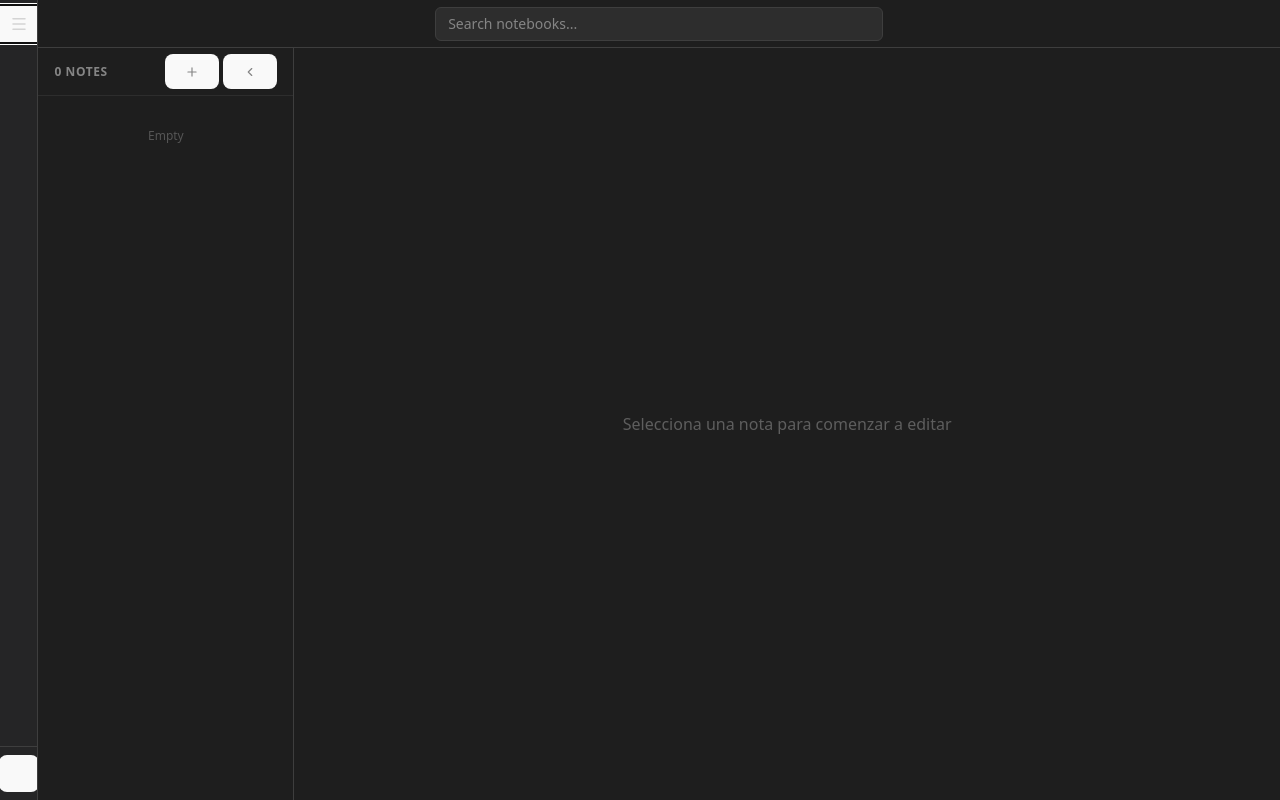
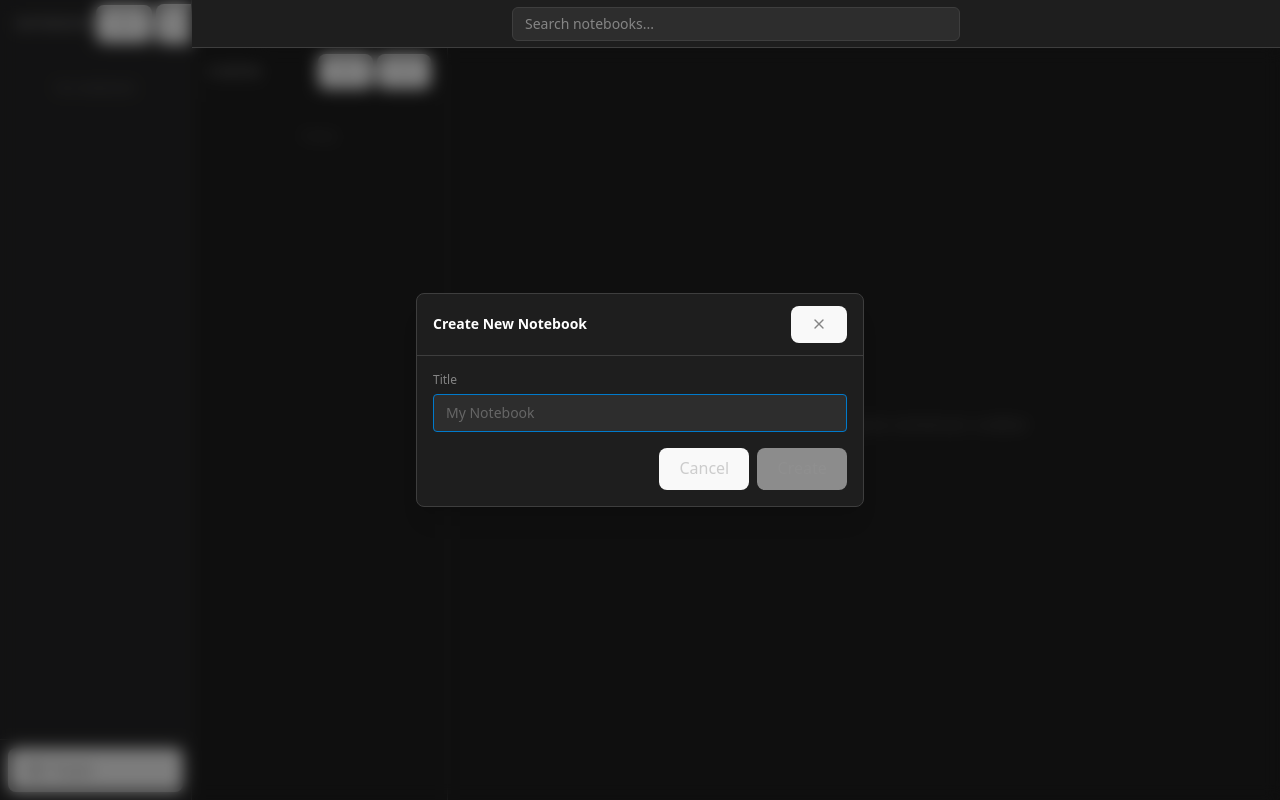
Before and after one commit to LuisRodriguez27/notex, a React (Vite) app in the folder renderer/: page / in a window 1280 px wide. Both pictures are taken after a click on the button 149 px from the left and 24 px from the top of the page. Built offline with nearby package versions, Linux system fonts and the light colour scheme.

Commit message:
feat: create notebooks and notes b&f

```diff
--- a/renderer/src/components/layout/MainLayout.tsx
+++ b/renderer/src/components/layout/MainLayout.tsx
@@ -10,7 +10,7 @@ export const MainLayout = ({ children }: { children: ReactNode }) => {
     <div className="flex h-screen w-screen bg-[#1e1e1e] text-[#d4d4d4] overflow-hidden font-sans">
       {/* Sidebar 1: Notebooks */}
       <aside
-        className={`${expandSidebarOne ? 'w-[15vw] min-w-[15vw]' : 'w-[3vw] min-w-[3vw]'} bg-[#252526] border-r border-[#3e3e3e] flex flex-col transition-all duration-300 ease-in-out z-20 overflow-hidden relative`}
+        className={`${expandSidebarOne ? 'w-[15vw] min-w-[15vw]' : 'w-[4vw] min-w-[4vw]'} bg-[#252526] border-r border-[#3e3e3e] flex flex-col transition-all duration-300 ease-in-out z-20 overflow-hidden relative`}
       >
         <SidebarOne isExpanded={expandSidebarOne} onToggle={() => setExpandSidebarOne(!expandSidebarOne)} />
       </aside>
@@ -34,7 +34,7 @@ export const MainLayout = ({ children }: { children: ReactNode }) => {
         <div className="flex-1 flex overflow-hidden relative">
           {/* Sidebar 2: Notes List */}
           <aside
-            className={`${expandSidebarTwo ? 'w-[20vw] min-w-[20vw]' : 'w-[3vw] min-w-[3vw]'} bg-[#1e1e1e] border-r border-[#3e3e3e] flex flex-col transition-all duration-300 ease-in-out z-10 overflow-hidden relative`}
+            className={`${expandSidebarTwo ? 'w-[20vw] min-w-[20vw]' : 'w-[4vw] min-w-[4vw]'} bg-[#1e1e1e] border-r border-[#3e3e3e] flex flex-col transition-all duration-300 ease-in-out z-10 overflow-hidden relative`}
           >
             <SidebarTwo isExpanded={expandSidebarTwo} onToggle={() => setExpandSidebarTwo(!expandSidebarTwo)} />
           </aside>
--- a/renderer/src/features/sidebar/SidebarOne.tsx
+++ b/renderer/src/features/sidebar/SidebarOne.tsx
@@ -1,6 +1,8 @@
-import { useEffect } from 'react';
+import { useEffect, useState } from 'react';
 import { useAppContext } from '@/context/AppContext';
-import { Menu, Book, Trash2 } from 'lucide-react';
+import { Menu, Book, Trash2, Plus } from 'lucide-react';
+import { NotebooksApiService } from '@/api/NotebokApiService';
+import { CreateDialog } from './components/CreateDialog';
 
 interface SidebarOneProps {
 	isExpanded: boolean;
@@ -9,17 +11,46 @@ interface SidebarOneProps {
 
 export const SidebarOne = ({ isExpanded, onToggle }: SidebarOneProps) => {
 	const { notebooks, selectedNotebookId, setSelectedNotebookId, refreshNotebooks } = useAppContext();
+	const [isCreateDialogOpen, setIsCreateDialogOpen] = useState(false);
 
 	useEffect(() => {
 		refreshNotebooks();
 	}, []);
 
+	const handleCreateNotebook = async (title: string) => {
+		await NotebooksApiService.createNotebook({ name: title });
+		await refreshNotebooks();
+	};
+
 	return (
 		<div className="w-full h-full flex flex-col relative">
+			{/* Create Dialog */}
+			<CreateDialog
+				isOpen={isCreateDialogOpen}
+				onClose={() => setIsCreateDialogOpen(false)}
+				onCreate={handleCreateNotebook}
+				title="Create New Notebook"
+				placeholder="My Notebook"
+			/>
+
 			{/* Header / Toggle */}
-			<div className={`flex items-center px-3 py-3 h-12 ${isExpanded ? 'justify-between' : 'justify-center'}`}>
+			<div className={`flex items-center h-12 ${isExpanded ? 'justify-between px-3' : 'justify-center'}`}>
 				{isExpanded && (
 					<span className="font-semibold text-xs text-[#858585] uppercase tracking-wider pl-1">Notebooks</span>
+				)}
+
+				<div className={`flex items-center ${isExpanded ? 'gap-1' : ''}`}>
+					{isExpanded && (
+						<button
+							onClick={(e) => {
+								e.stopPropagation();
+								setIsCreateDialogOpen(true);
+							}}
+							className="p-1.5 hover:bg-[#3e3e3e] rounded text-[#858585] hover:text-white transition-colors"
+							title="Create Notebook"
+						>
+							<Plus size={16} />
+						</button>
 					)}
 					<button
 						onClick={onToggle}
@@ -28,14 +59,16 @@ export const SidebarOne = ({ isExpanded, onToggle }: SidebarOneProps) => {
 						<Menu size={18} strokeWidth={2} />
 					</button>
 				</div>
+			</div>
+
 
 			{/* List */}
-			<div className="flex-1 overflow-y-auto px-2 py-2">
+			<div className={`flex-1 overflow-y-auto ${!isExpanded && 'px-2'}`}>
 				{notebooks.map(nb => (
 					<div
 						key={nb.id}
 						onClick={() => setSelectedNotebookId(nb.id)}
-						className={`flex items-center gap-2 py-2 rounded-md text-sm cursor-pointer transition-colors mb-0.5 ${selectedNotebookId === nb.id ? 'bg-[#37373d] text-white' : 'text-[#cccccc] hover:bg-[#2d2d2e]'} ${isExpanded ? 'px-3 justify-start' : 'px-0 justify-center'}`}
+						className={`flex items-center gap-2 py-3 border-b border-[#2d2d2d] text-sm cursor-pointer transition-colors ${selectedNotebookId === nb.id ? 'bg-[#37373d] text-white' : 'text-[#cccccc] hover:bg-[#2d2d2e]'} ${isExpanded ? 'px-4 justify-start' : 'justify-center'}`}
 						title={!isExpanded ? nb.name : ''}
 					>
 						<Book size={16} className="shrink-0 opacity-70" />
@@ -43,7 +76,9 @@ export const SidebarOne = ({ isExpanded, onToggle }: SidebarOneProps) => {
 					</div>
 				))}
 				{notebooks.length === 0 && (
-					<div className="text-xs text-[#666] text-center mt-4">{isExpanded ? 'No notebooks' : ''}</div>
+					<div className={`text-[#666] text-center ${isExpanded ? 'p-8 text-xs' : 'pt-4'}`}>
+						{isExpanded ? 'No notebooks' : ''}
+					</div>
 				)}
 			</div>
 
--- a/renderer/src/features/sidebar/SidebarTwo.tsx
+++ b/renderer/src/features/sidebar/SidebarTwo.tsx
@@ -1,7 +1,9 @@
 import { useEffect, useState } from 'react';
 import { useAppContext } from '@/context/AppContext';
 import { type Note } from '@/shared/types';
-import { ChevronLeft, ChevronRight, Plus } from 'lucide-react';
+import { ChevronLeft, ChevronRight, Plus, FileText } from 'lucide-react';
+import { CreateDialog } from './components/CreateDialog';
+import { NotesApiService } from '@/api/NotesApiService';
 // Note: We need api to fetch notes specifically if not already in context.
 // Assuming Context 'notebooks' might not have up-to-date notes if managed separately,
 // but currently getAllNotebooks returns everything.
@@ -13,8 +15,9 @@ interface SidebarTwoProps {
 }
 
 export const SidebarTwo = ({ isExpanded, onToggle }: SidebarTwoProps) => {
-	const { selectedNotebookId, notebooks, setSelectedNoteId } = useAppContext();
+	const { selectedNotebookId, notebooks, selectedNoteId, setSelectedNoteId, refreshNotebooks } = useAppContext();
 	const [notes, setNotes] = useState<Note[]>([]);
+	const [isCreateDialogOpen, setIsCreateDialogOpen] = useState(false);
 
 	useEffect(() => {
 		if (selectedNotebookId) {
@@ -29,31 +32,41 @@ export const SidebarTwo = ({ isExpanded, onToggle }: SidebarTwoProps) => {
 			setNotes([]);
 		}
 	}, [selectedNotebookId, notebooks]);
-
-	if (!isExpanded) {
-		return (
-			<div className="w-full h-full flex flex-col items-center py-2 bg-[#1e1e1e]">
-				<button
-					onClick={onToggle}
-					className="p-1.5 hover:bg-[#3e3e3e] rounded text-[#858585] hover:text-[#d4d4d4] transition-colors"
-					title="Expand Notes"
-				>
-					<ChevronRight size={16} />
-				</button>
-			</div>
-		)
-	}
+	const handleCreateNote = async (title: string) => {
+		if (!selectedNotebookId) return;
+		await NotesApiService.createNote({
+			title,
+			content: {},
+			notebookId: selectedNotebookId
+		});
+		await refreshNotebooks(); // This should update the notes list via the effect
+	};
 
 	return (
 		<div className="flex flex-col h-full bg-[#1e1e1e] relative">
+			<CreateDialog
+				isOpen={isCreateDialogOpen}
+				onClose={() => setIsCreateDialogOpen(false)}
+				onCreate={handleCreateNote}
+				title="Create New Note"
+				placeholder="My New Note"
+			/>
+
 			{/* Header */}
-			<div className="flex items-center justify-between px-4 py-3 border-b border-[#2d2d2d] h-12">
+			<div className={`flex items-center h-12 border-b border-[#2d2d2d] ${isExpanded ? 'justify-between px-4' : 'justify-center'}`}>
+				{isExpanded ? (
+					<>
 						<span className="text-xs font-semibold text-[#858585] uppercase tracking-wider">
 							{notes.length} Notes
 						</span>
 						<div className="flex items-center gap-1">
-					{/* Create Note Action (Placeholder) */}
-					<button className="p-1 hover:bg-[#3e3e3e] rounded text-[#858585] hover:text-[#d4d4d4]">
+							{/* Create Note Action */}
+							<button
+								onClick={() => setIsCreateDialogOpen(true)}
+								className="p-1 hover:bg-[#3e3e3e] rounded text-[#858585] hover:text-[#d4d4d4]"
+								disabled={!selectedNotebookId}
+								title={selectedNotebookId ? "Create Note" : "Select a notebook first"}
+							>
 								<Plus size={14} />
 							</button>
 							{/* Collapse Button */}
@@ -65,29 +78,46 @@ export const SidebarTwo = ({ isExpanded, onToggle }: SidebarTwoProps) => {
 								<ChevronLeft size={14} />
 							</button>
 						</div>
+					</>
+				) : (
+					<button
+						onClick={onToggle}
+						className="p-1.5 hover:bg-[#3e3e3e] rounded text-[#858585] hover:text-[#d4d4d4] transition-colors"
+						title="Expand Notes"
+					>
+						<ChevronRight size={16} />
+					</button>
+				)}
 			</div>
 
 			{/* List */}
-			<div className="flex-1 overflow-y-auto">
+			<div className={`flex-1 overflow-y-auto ${!isExpanded && 'px-2'}`}>
 				{notes.map(note => (
 					<div
 						key={note.id}
-						className="px-4 py-3 border-b border-[#2d2d2d] hover:bg-[#2d2d2d] cursor-pointer transition-colors group"
+						className={`border-b border-[#2d2d2d] cursor-pointer transition-colors group ${isExpanded ? 'px-4 py-3' : 'py-3 flex justify-center'} ${selectedNoteId === note.id ? 'bg-[#37373d]' : 'hover:bg-[#2d2d2d]'}`}
 						onClick={() => setSelectedNoteId(note.id)}
+						title={!isExpanded ? note.title : ''}
 					>
-						<h3 className="text-sm font-medium text-[#e1e1e1] truncate mb-1 group-hover:text-white">
+						{isExpanded ? (
+							<>
+								<h3 className={`text-sm font-medium truncate mb-1 group-hover:text-white ${selectedNoteId === note.id ? 'text-white' : 'text-[#e1e1e1]'}`}>
 									{note.title}
 								</h3>
 								<div className="flex justify-between items-center text-xs">
-							<span className="text-[#666] shrink-0">
+									<span className={`${selectedNoteId === note.id ? 'text-[#a1a1a1]' : 'text-[#666]'} shrink-0`}>
 										{new Date(note.createdAt).toLocaleDateString()}
 									</span>
 								</div>
+							</>
+						) : (
+							<FileText size={18} className={`group-hover:text-white ${selectedNoteId === note.id ? 'text-white' : 'text-[#858585]'}`} />
+						)}
 					</div>
 				))}
 				{notes.length === 0 && (
-					<div className="p-8 text-center text-xs text-[#555]">
-						Empty
+					<div className={`text-[#555] text-center ${isExpanded ? 'p-8 text-xs' : 'pt-4'}`}>
+						{isExpanded ? 'Empty' : ''}
 					</div>
 				)}
 			</div>
--- /dev/null
+++ b/renderer/src/features/sidebar/components/CreateDialog.tsx
@@ -0,0 +1,101 @@
+import { useState, useRef, useEffect } from 'react';
+import { X } from 'lucide-react';
+
+interface CreateDialogProps {
+	isOpen: boolean;
+	onClose: () => void;
+	onCreate: (value: string) => Promise<void>;
+	title: string;
+	inputLabel?: string;
+	placeholder?: string;
+	confirmText?: string;
+}
+
+export const CreateDialog = ({
+	isOpen,
+	onClose,
+	onCreate,
+	title,
+	inputLabel = "Title",
+	placeholder = "",
+	confirmText = "Create"
+}: CreateDialogProps) => {
+	const [value, setValue] = useState('');
+	const [isLoading, setIsLoading] = useState(false);
+	const inputRef = useRef<HTMLInputElement>(null);
+
+	useEffect(() => {
+		if (isOpen) {
+			setValue('');
+			setTimeout(() => inputRef.current?.focus(), 100);
+		}
+	}, [isOpen]);
+
+	const handleSubmit = async (e: React.FormEvent) => {
+		e.preventDefault();
+		if (!value.trim()) return;
+
+		setIsLoading(true);
+		try {
+			await onCreate(value);
+			onClose();
+		} catch (error) {
+			console.error('Error creating item:', error);
+		} finally {
+			setIsLoading(false);
+		}
+	};
+
+	if (!isOpen) return null;
+
+	return (
+		<div className="fixed inset-0 z-50 flex items-center justify-center bg-black/50 backdrop-blur-sm">
+			<div className="bg-[#1e1e1e] border border-[#3e3e3e] rounded-lg shadow-xl w-full max-w-md overflow-hidden animate-in fade-in zoom-in duration-200">
+				<div className="flex items-center justify-between px-4 py-3 border-b border-[#3e3e3e]">
+					<h2 className="text-sm font-semibold text-white">{title}</h2>
+					<button
+						onClick={onClose}
+						className="text-[#858585] hover:text-white transition-colors p-1 rounded-md hover:bg-[#3e3e3e]"
+					>
+						<X size={16} />
+					</button>
+				</div>
+
+				<form onSubmit={handleSubmit} className="p-4">
+					<div className="mb-4">
+						<label htmlFor="item-value" className="block text-xs font-medium text-[#858585] mb-1.5">
+							{inputLabel}
+						</label>
+						<input
+							ref={inputRef}
+							id="item-value"
+							type="text"
+							value={value}
+							onChange={(e) => setValue(e.target.value)}
+							className="w-full bg-[#2d2d2d] border border-[#3e3e3e] rounded px-3 py-2 text-sm text-white focus:outline-none focus:border-[#007acc] transition-colors placeholder-[#666]"
+							placeholder={placeholder}
+							autoComplete="off"
+						/>
+					</div>
+
+					<div className="flex justify-end gap-2">
+						<button
+							type="button"
+							onClick={onClose}
+							className="px-3 py-1.5 text-xs font-medium text-[#cccccc] hover:text-white hover:bg-[#3e3e3e] rounded transition-colors"
+						>
+							Cancel
+						</button>
+						<button
+							type="submit"
+							disabled={!value.trim() || isLoading}
+							className="px-3 py-1.5 text-xs font-medium bg-[#007acc] text-white rounded hover:bg-[#0062a3] disabled:opacity-50 disabled:cursor-not-allowed transition-colors"
+						>
+							{isLoading ? 'Creating...' : confirmText}
+						</button>
+					</div>
+				</form>
+			</div>
+		</div>
+	);
+};
```
Also changed, not shown: 2 other files (tests, documents, lock files or other folders). Lines whose indentation alone changed are shown as unchanged.
